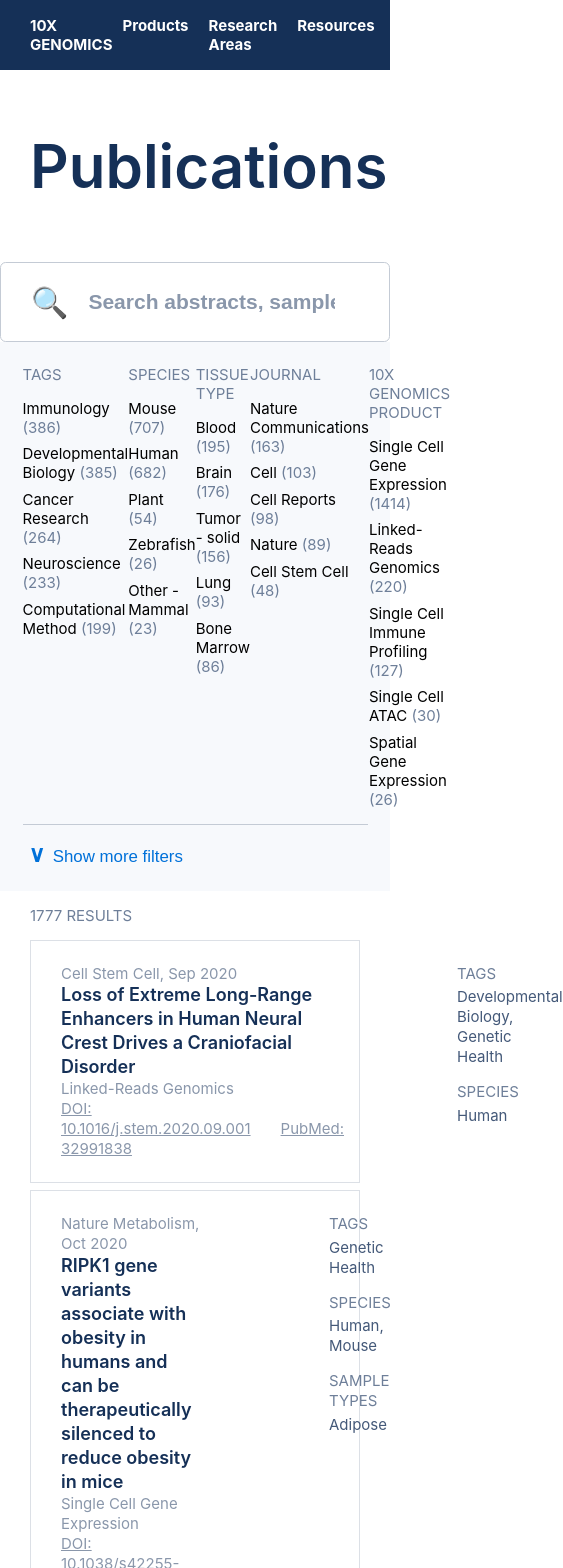
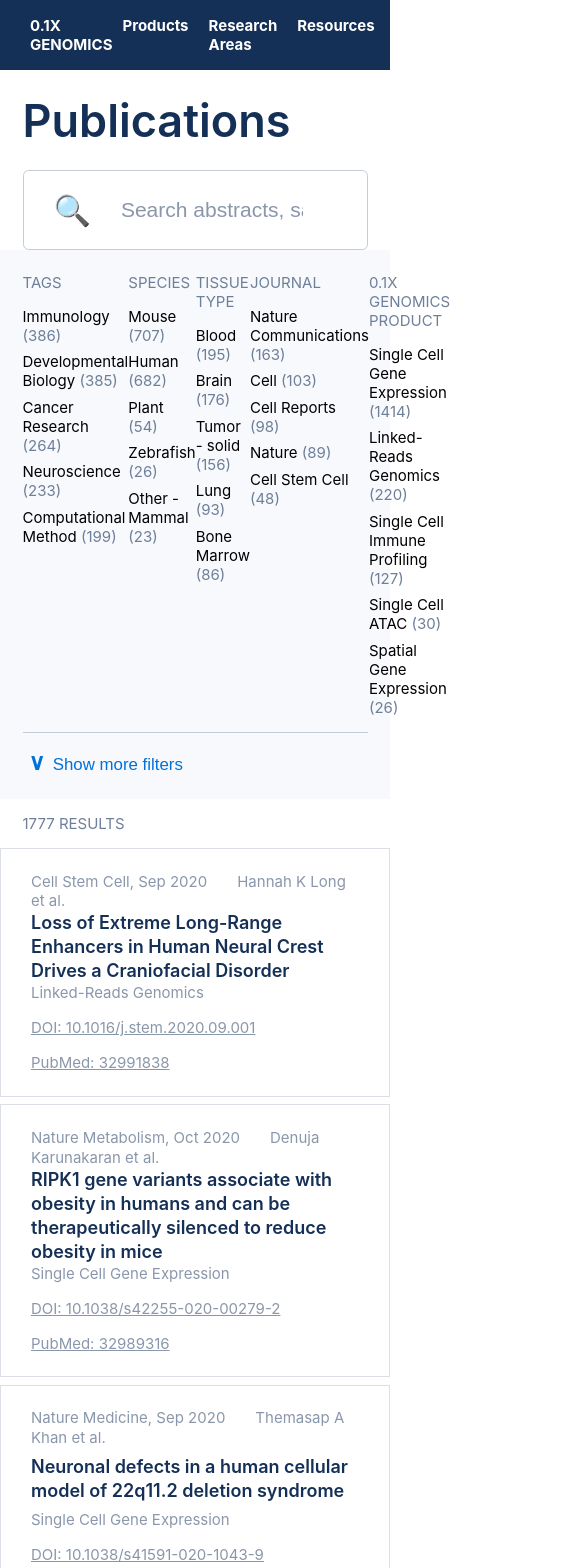
Before and after one commit to cameronhilton/10x-genomics-clone, a Next.js app: page / in a window 390 px wide. Shown: the top 1568 px of the page, 563 px wide, since content can reach past the window. Built offline with nearby package versions, Linux system fonts and the light colour scheme.

Commit message:
add authors, better match responsive styling

```diff
--- a/components/Card.jsx
+++ b/components/Card.jsx
@@ -29,11 +29,18 @@ const Hits = ({ hitList, title }) => (
 
 const Card = ({ card }) => {
   const journalDate = getJournalDate(card.date, card.ePubDate);
+  const author = card.authors?.[0];
 
   return (
     <li className={styles.card}>
       <div className={styles.articleInfo}>
-        <div>{card.journal}, {journalDate}</div>
+        <cite>
+          <span>{card.journal}, {journalDate}</span>
+          <span>{author &&
+            `${typeof author === 'string' ? author : author.foreName || ''} ${author.lastName || ''}`}
+            {card.authors?.length > 1 && ' et al.'}
+          </span>
+        </cite>
         <div className={styles.articleTitle}>{card.title}</div>
         <cite>
           <div>{card.productGroups ? card.productGroups[0] : 'No product group given'}</div>
--- a/components/FiltersSection.jsx
+++ b/components/FiltersSection.jsx
@@ -40,7 +40,7 @@ class FiltersSection extends React.Component {
           <FacetList expanded={filterMenuExpanded} facets={facets.species} title='SPECIES' />
           <FacetList expanded={filterMenuExpanded} facets={facets.tissueTypes} title='TISSUE TYPE' />
           <FacetList expanded={filterMenuExpanded} facets={facets.journal} title='JOURNAL' />
-          <FacetList expanded={filterMenuExpanded} facets={facets.productGroups} title='10X GENOMICS PRODUCT' />
+          <FacetList expanded={filterMenuExpanded} facets={facets.productGroups} title='0.1X GENOMICS PRODUCT' />
         </div>
         <div className={styles.filtersButtonContainer}>
           <button
--- a/components/Header.jsx
+++ b/components/Header.jsx
@@ -3,7 +3,7 @@ import styles from '../styles/Header.module.scss'
 export default function Header() {
   return (
     <div className={styles.header}>
-      <div className={styles.logo}>10X GENOMICS</div>
+      <div className={styles.logo}>0.1X GENOMICS</div>
       <div className={styles.menuItems}>
         <div>Products</div>
         <div>Research Areas</div>
--- a/styles/Card.module.scss
+++ b/styles/Card.module.scss
@@ -23,8 +23,16 @@
       color: $dark-text;
     }
 
-    cite:first-of-type span {
+    cite span:first-of-type {
       margin-right: 2rem;
+    }
+
+    // Space out DOI and PubMed citations
+    @media screen and (max-width: $card-max-width) {
+      cite:last-of-type span:first-of-type {
+        display: block;
+        margin: 1rem 0;
+      }
     }
   }
 
@@ -53,4 +61,10 @@
       color: $dark-text;
     }
   }
+
+  @media screen and (max-width: $card-max-width) {
+    .hitInfo {
+      display: none;
+    }
+  }
 }
--- a/styles/Home.module.scss
+++ b/styles/Home.module.scss
@@ -2,7 +2,7 @@
 
 .main {
   margin: 0 auto;
-  max-width: $max-width;
+  max-width: $content-max-width;
   margin-top: 70px;
 }
 
@@ -10,11 +10,19 @@
   display: flex;
   align-items: center;
   min-height: 192px;
-  padding-left: 2rem;
 
   .pageTitle {
     font-weight: 600;
     font-size: 4rem;
     color: $dark-text;
   }
+
+  @media screen and (max-width: $card-max-width) {
+    min-height: 0;
+    padding: $collapsed-padding;
+
+    .pageTitle {
+      font-size: 3rem;
+    }
+  }
 }
--- a/styles/Results.module.scss
+++ b/styles/Results.module.scss
@@ -2,11 +2,17 @@
 
 .results {
   .cardHeader {
-    padding: 1rem 2rem;
+    padding: 1rem 0rem;
   }
 
   .cards {
-    padding: 0 2rem;
+    padding: 0;
     margin-top: 0;
   }
+
+  @media screen and (max-width: $content-max-width) {
+    .cardHeader {
+      padding: 1rem 1.5rem;
+    }
+  }
 }
--- a/styles/Search.module.scss
+++ b/styles/Search.module.scss
@@ -4,7 +4,7 @@
   display: flex;
   align-items: center;
   height: 80px;
-  max-width: $max-width;
+  max-width: $content-max-width;
   border: 1px solid $dark-border;
   border-radius: 0.375rem;
   padding-left: 2rem;
@@ -16,10 +16,9 @@
   }
 
   .searchBox {
-    padding: 5px;
+    padding: 1rem;
     border: none;
     font-size: 1.4rem;
-    font-weight: bold;
     width: 100%;
 
     &::placeholder {
@@ -40,4 +39,8 @@
     padding-left: 30px;
     cursor: pointer;
   }
+
+  @media screen and (max-width: $card-max-width) {
+    margin: 0 $collapsed-padding;
+  }
 }
--- a/styles/constants.scss
+++ b/styles/constants.scss
@@ -9,6 +9,9 @@ $medium-text: #445979;
 $light-text: #6E7F99;
 $lighter-text: #8A97AB;
 
-$max-width: 1200px;
+$card-max-width: 900px;
+$content-max-width: 1200px;
 
 $base-rem: 15px;
+
+$collapsed-padding: 1.5rem;
```
Also changed, not shown: 2 other files (tests, documents, lock files or other folders).
